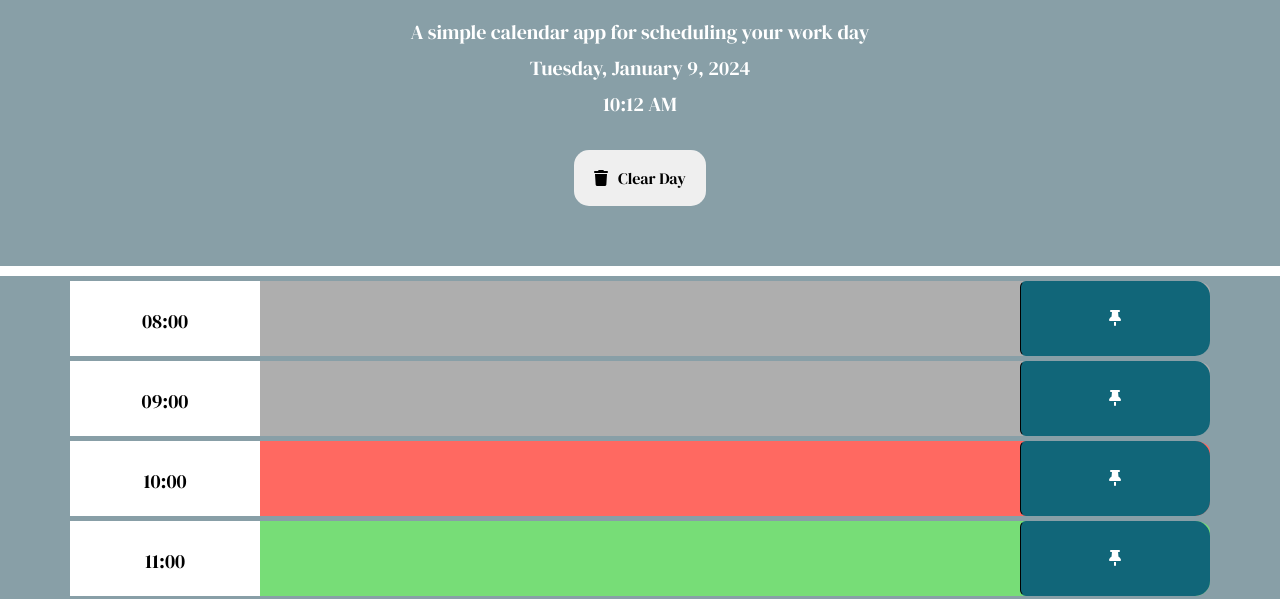
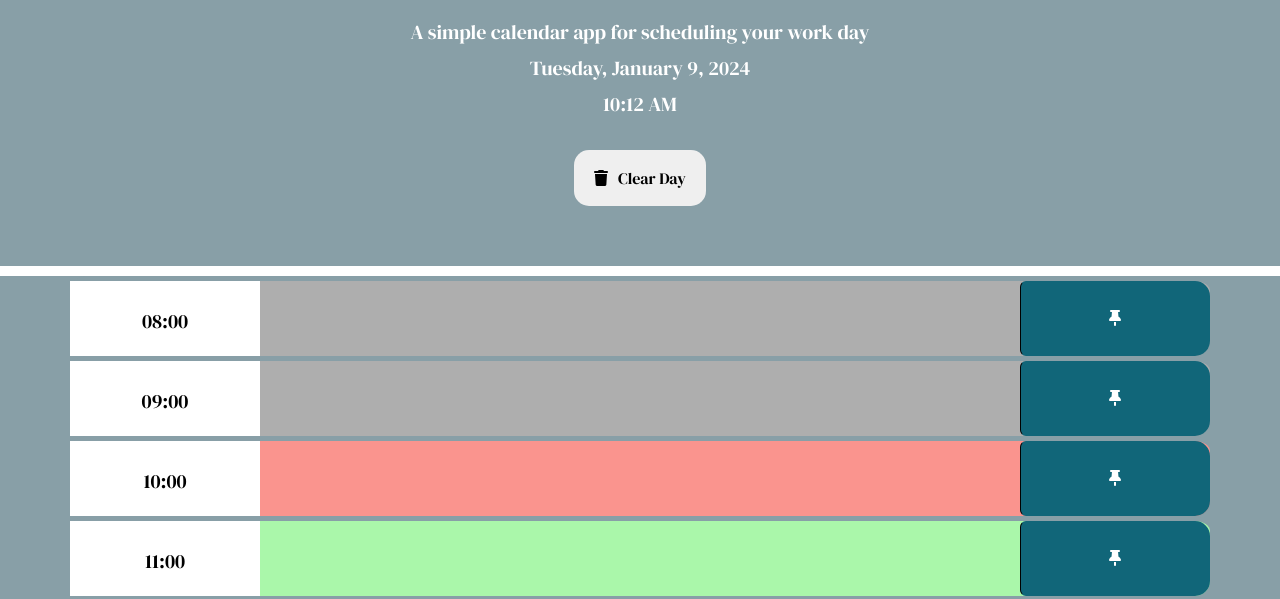
Before and after one commit to quikstart86/TJ---Work-Day-Scheduler, a plain HTML site: page index.html in a window 1280 px wide. Shown: the part 163-762 px from the top of the page. Drawn offline with nearby package versions, Linux system fonts and the light colour scheme.

Commit message:
added some more syling to the saveBtn on hover - now black on hover/changed the backround color on the hour blocks

```diff
--- a/assets/style.css
+++ b/assets/style.css
@@ -53,12 +53,12 @@ body {
   }
 
   .present {
-    background-color: #ff6961;
+    background-color: #fa948e;
     color: white;
   }
 
   .future {
-    background-color: #77dd77;
+    background-color: #aaf7aa;
     color: white;
   }
 
@@ -68,6 +68,10 @@ body {
     border-bottom-right-radius: 15px;
     background-color: #116679;
     color: white;
+  }
+
+  .saveBtn:hover {
+    background-color: #000000;
   }
 
   .saveBtn i:hover {
```
